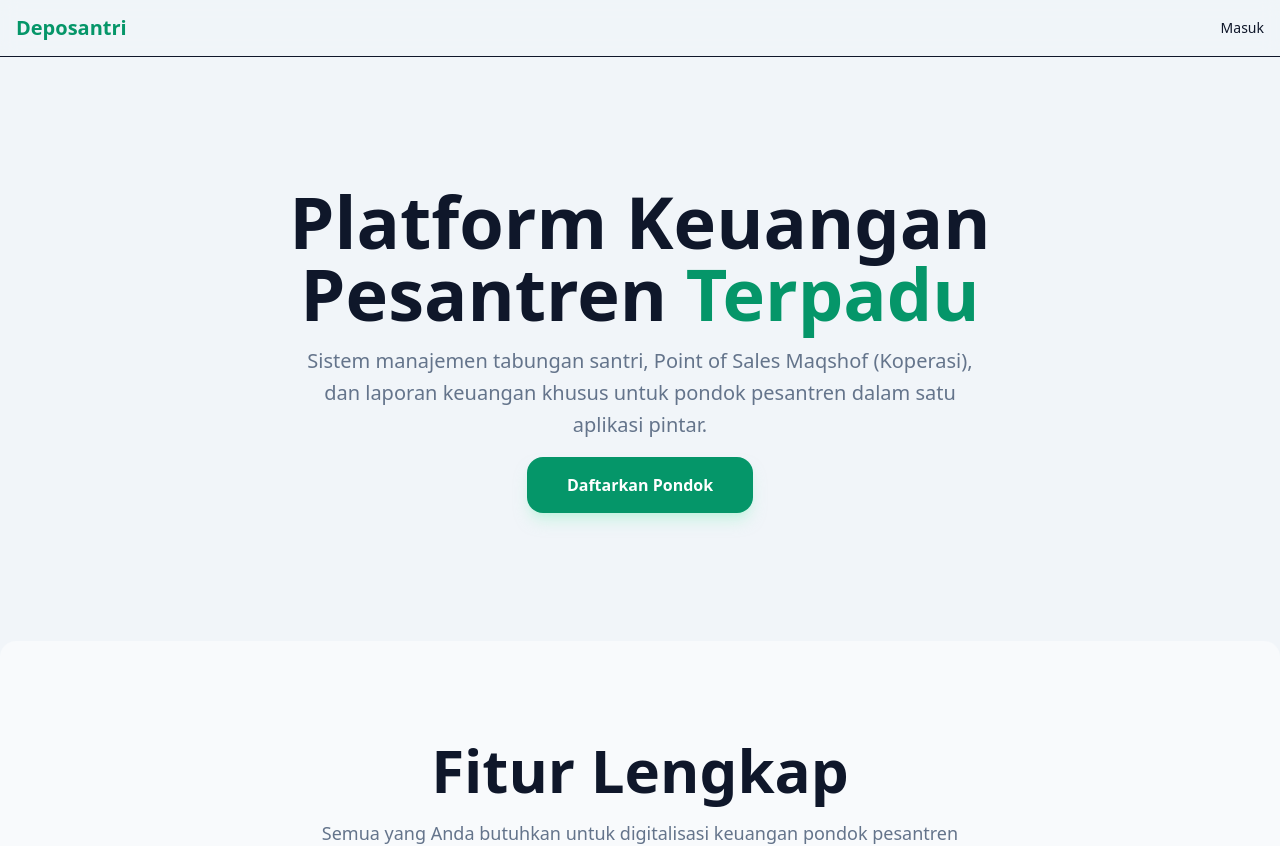
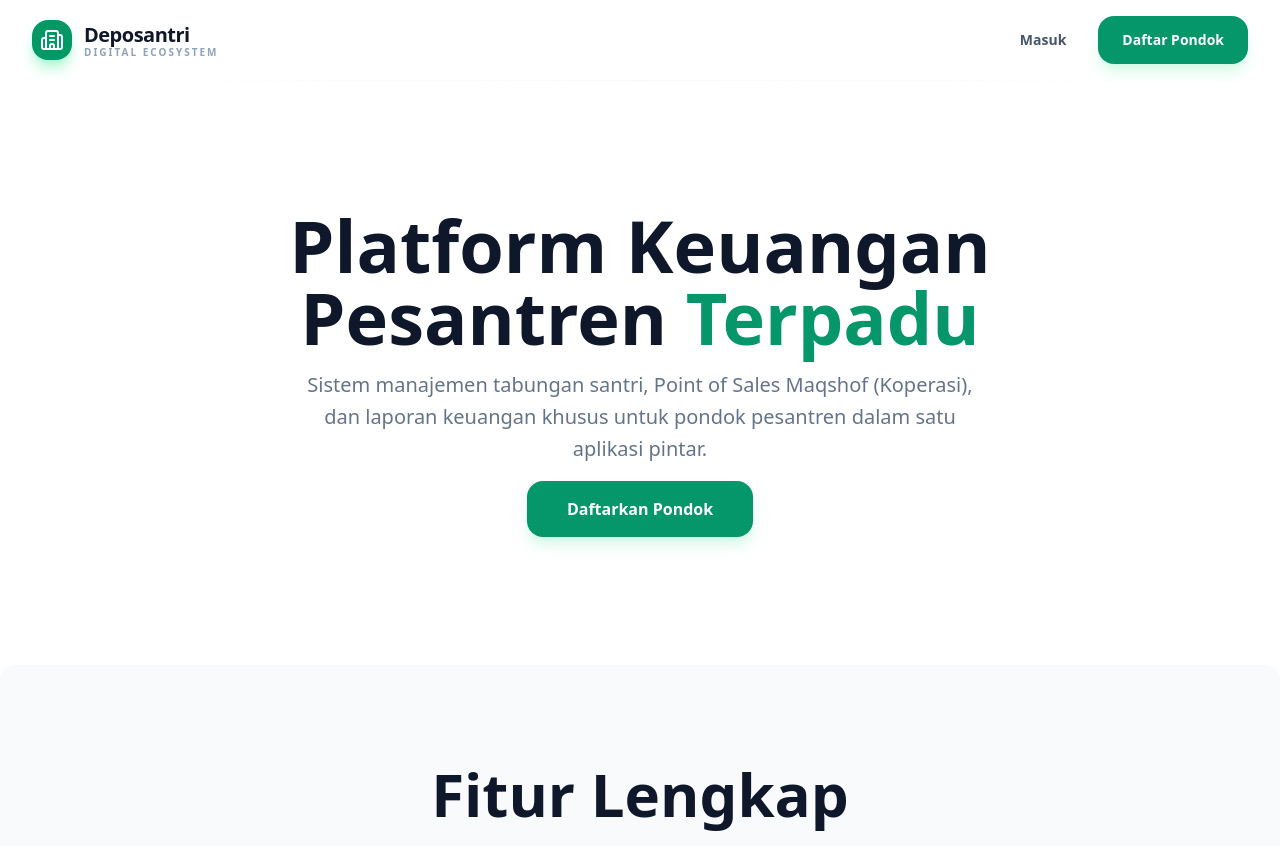
Before and after one commit to rizts/maqshop, a Next.js app: page / in a window 1280 px wide. Shown: the top 846 px of the page. Built offline with nearby package versions, Linux system fonts and the light colour scheme.

Commit message:
style(landing): modernize platform header with glassmorphism and improved branding转换

```diff
--- a/app/page.tsx
+++ b/app/page.tsx
@@ -1,20 +1,37 @@
 import Link from 'next/link'
 import { Button } from '@/components/ui/button'
+import { Building2 } from 'lucide-react'
 
 export default function PlatformLandingPage() {
   return (
-    <div className="flex min-h-screen flex-col">
-      <header className="sticky top-0 z-50 w-full border-b bg-background/95 backdrop-blur supports-[backdrop-filter]:bg-background/60">
-        <div className="container mx-auto flex h-14 items-center justify-between px-4">
-          <div className="flex items-center gap-2">
-            <span className="font-bold text-xl text-primary">Deposantri</span>
-          </div>
-          <nav className="flex items-center gap-4">
-            <Link href="/login" className="text-sm font-medium">
+    <div className="flex min-h-screen flex-col bg-white">
+      <header className="sticky top-0 z-50 w-full bg-white/70 backdrop-blur-md transition-all duration-300">
+        <div className="container mx-auto flex h-20 items-center justify-between px-6 lg:px-8">
+          <Link href="/" className="flex items-center gap-3 group">
+            <div className="flex h-10 w-10 items-center justify-center rounded-xl bg-emerald-600 shadow-lg shadow-emerald-200 transition-transform group-hover:scale-110">
+              <Building2 className="h-6 w-6 text-white" />
+            </div>
+            <div className="flex flex-col">
+              <span className="text-xl font-black text-slate-900 group-hover:text-emerald-700 transition-colors tracking-tight">
+                Deposantri
+              </span>
+              <span className="text-[10px] font-bold text-slate-400 uppercase tracking-[0.2em] -mt-1">
+                Digital Ecosystem
+              </span>
+            </div>
+          </Link>
+
+          <nav className="flex items-center gap-8">
+            <Link href="/login" className="text-sm font-semibold text-slate-600 hover:text-emerald-600 transition-colors">
               Masuk
             </Link>
+            <Button asChild className="rounded-xl px-6 font-bold shadow-lg shadow-emerald-100 transition-all hover:scale-105 active:scale-95">
+              <Link href="/get-started">Daftar Pondok</Link>
+            </Button>
           </nav>
         </div>
+        {/* Subtle shadow gradient for smooth transition */}
+        <div className="h-px w-full bg-gradient-to-r from-transparent via-slate-100 to-transparent opacity-50" />
       </header>
 
       <main className="flex-1">
```
